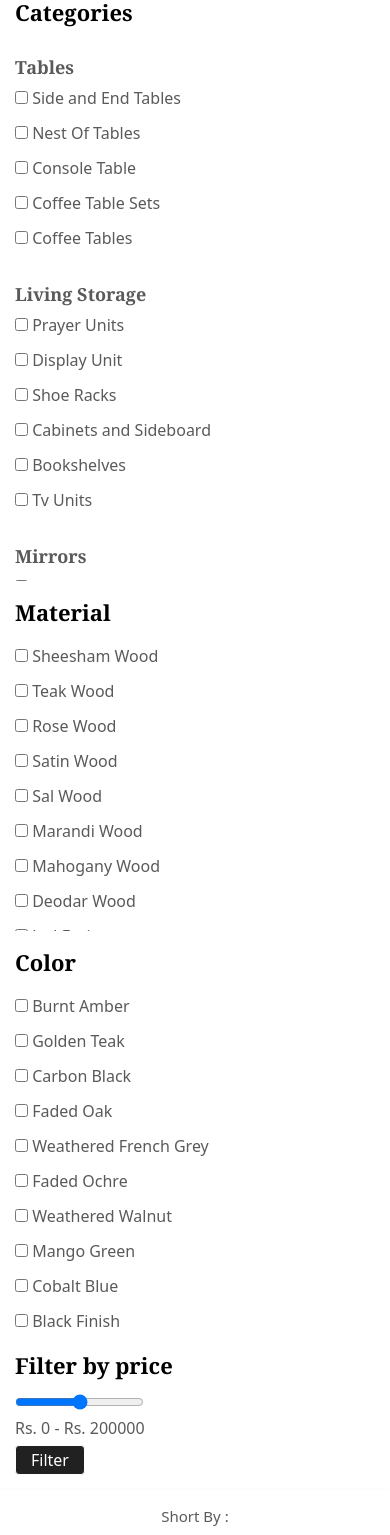
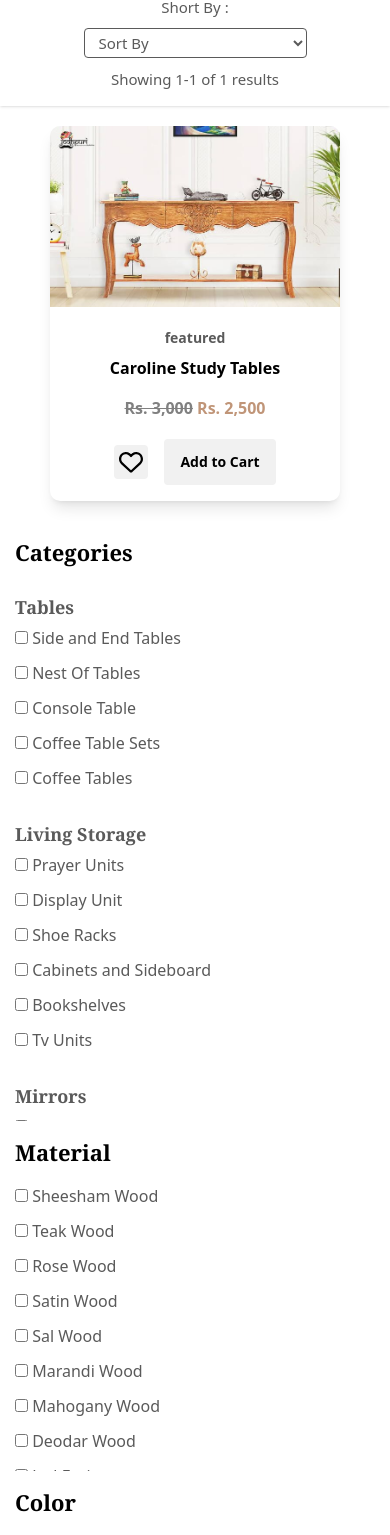
Before and after one commit to Star-codding/next-monsta-website, a Next.js app: page /product-listing in a window 390 px wide. Shown: the part 251-1786 px from the top of the page. Built offline with nearby package versions, Linux system fonts and the light colour scheme.

Commit message:
file updated

```diff
--- a/src/app/Common/Header.jsx
+++ b/src/app/Common/Header.jsx
@@ -23,8 +23,8 @@ export default function Header() {
               <div>
                 <p>Contact us 24/7 : +91-9781234560 / furniture@gmail.com</p>
               </div>
-              <div className='text-right'>
-                <button>Login / Register</button>
+              <div className='text-right cursor-pointer'>
+                <button>  <Link href={"/register"}>Login / Register </Link> </button>
               </div>
             </div>
           </div>
--- a/src/app/layout.js
+++ b/src/app/layout.js
@@ -26,7 +26,7 @@ export default function RootLayout({ children }) {
         <Header/>
         {children}
         <ScrollToTop/>
-        {/* <Footer/> */}
+        <Footer/>
       </body>
     </html>
   );
--- a/src/app/product-listing/page.jsx
+++ b/src/app/product-listing/page.jsx
@@ -19,12 +19,8 @@ export default function page() {
         },
     ]
 
-
-
     const [tabData, setTabData] = useState(dummData);
     const [activeTab, setActiveTab] = useState("featured");
-
-
 
     const tabings = (tab) => {
         setActiveTab(tab);
@@ -37,8 +33,6 @@ export default function page() {
         setTabData(newData)
     }, [activeTab])
 
-
-
     return (
         <div>
             <div className='max-w-[1320px] mx-auto'>
@@ -50,253 +44,147 @@ export default function page() {
                     </div>
                 </div>
 
-                <div className='grid lg:grid-cols-[20%_auto] grid mt-[30px]'>
-                    <div>
-                        <div className='p-[15px]  h-[600px] overflow-y-scroll  scroll '>
+                <div className='grid lg:grid-cols-[20%_auto] grid-cols-1 mt-[30px]'>
+                    <div className='order-2 lg:order-1'>
+                        <div className='p-[15px] h-[600px] overflow-y-scroll scroll'>
                             <h1 className='text-[22px] font-serif font-bold'>Categories</h1>
-
                             <div>
                                 <p className='text-[18px] font-semibold font-serif mt-[25px] text-[rgb(90,90,90)]'>Tables</p>
                                 <ul className='leading-[35px] text-[rgb(90,90,90)]'>
-                                    <li>
-                                        <input type="checkbox" /> Side and End Tables
-                                    </li>
-                                    <li>
-                                        <input type="checkbox" /> Nest Of Tables
-                                    </li>
-                                    <li>
-                                        <input type="checkbox" /> Console Table
-                                    </li>
-                                    <li>
-                                        <input type="checkbox" /> Coffee Table Sets
-                                    </li>
-                                    <li>
-                                        <input type="checkbox" /> Coffee Tables
-                                    </li>
-
+                                    <li><input type="checkbox" /> Side and End Tables</li>
+                                    <li><input type="checkbox" /> Nest Of Tables</li>
+                                    <li><input type="checkbox" /> Console Table</li>
+                                    <li><input type="checkbox" /> Coffee Table Sets</li>
+                                    <li><input type="checkbox" /> Coffee Tables</li>
                                 </ul>
                             </div>
-
 
                             <div>
                                 <p className='text-[18px] font-semibold font-serif mt-[25px] text-[rgb(90,90,90)]'>Living Storage</p>
                                 <ul className='leading-[35px] text-[rgb(90,90,90)]'>
-                                    <li>
-                                        <input type="checkbox" /> Prayer Units
-                                    </li>
-                                    <li>
-                                        <input type="checkbox" /> Display Unit
-                                    </li>
-                                    <li>
-                                        <input type="checkbox" /> Shoe Racks
-                                    </li>
-                                    <li>
-                                        <input type="checkbox" /> Cabinets and Sideboard
-                                    </li>
-                                    <li>
-                                        <input type="checkbox" /> Bookshelves
-                                    </li>
-                                    <li>
-                                        <input type="checkbox" /> Tv Units
-                                    </li>
-
+                                    <li><input type="checkbox" /> Prayer Units</li>
+                                    <li><input type="checkbox" /> Display Unit</li>
+                                    <li><input type="checkbox" /> Shoe Racks</li>
+                                    <li><input type="checkbox" /> Cabinets and Sideboard</li>
+                                    <li><input type="checkbox" /> Bookshelves</li>
+                                    <li><input type="checkbox" /> Tv Units</li>
                                 </ul>
                             </div>
+
                             <div>
                                 <p className='text-[18px] font-semibold font-serif mt-[25px] text-[rgb(90,90,90)]'>Mirrors</p>
                                 <ul className='leading-[35px] text-[rgb(90,90,90)]'>
-                                    <li>
-                                        <input type="checkbox" /> Wooden Mirrors
-                                    </li>
+                                    <li><input type="checkbox" /> Wooden Mirrors</li>
                                 </ul>
                             </div>
 
                             <div>
                                 <p className='text-[18px] font-semibold font-serif mt-[25px] text-[rgb(90,90,90)]'>Sofa Cum Bed</p>
                                 <ul className='leading-[35px] text-[rgb(90,90,90)]'>
-                                    <li>
-                                        <input type="checkbox" /> Wooden Sofa Cum Bed
-                                    </li>
+                                    <li><input type="checkbox" /> Wooden Sofa Cum Bed</li>
                                 </ul>
                             </div>
-
 
                             <div>
                                 <p className='text-[18px] font-semibold font-serif mt-[25px] text-[rgb(90,90,90)]'>Sofa Sets</p>
                                 <ul className='leading-[35px] text-[rgb(90,90,90)]'>
-                                    <li>
-                                        <input type="checkbox" /> L Shape Sofa
-                                    </li>
-                                    <li>
-                                        <input type="checkbox" /> 1 Seater Sofa
-                                    </li>
-                                    <li>
-                                        <input type="checkbox" /> 2 Seater Sofa
-                                    </li>
-                                    <li>
-                                        <input type="checkbox" /> 3 Seater Sofa
-                                    </li>
-                                    <li>
-                                        <input type="checkbox" /> Wooden Sofa Sets
-                                    </li>
-
+                                    <li><input type="checkbox" /> L Shape Sofa</li>
+                                    <li><input type="checkbox" /> 1 Seater Sofa</li>
+                                    <li><input type="checkbox" /> 2 Seater Sofa</li>
+                                    <li><input type="checkbox" /> 3 Seater Sofa</li>
+                                    <li><input type="checkbox" /> Wooden Sofa Sets</li>
                                 </ul>
                             </div>
 
                             <div>
                                 <p className='text-[18px] font-semibold font-serif mt-[25px] text-[rgb(90,90,90)]'>Swing Jhula</p>
                                 <ul className='leading-[35px] text-[rgb(90,90,90)]'>
-                                    <li>
-                                        <input type="checkbox" /> Wooden Jhula
-                                    </li>
-                                </ul>
-                            </div>
-
-                        </div>
-
-                        <div className=' p-[15px] h-[350px] overflow-y-scroll scroll'>
-                            <div>
-                                <h1 className='text-[22px] font-serif font-bold'>Material</h1>
-                            </div>
-
-
-                            <div>
-
-                                <ul className='leading-[35px] text-[rgb(90,90,90)] mt-[10px]'>
-                                    <li>
-                                        <input type="checkbox" /> Sheesham Wood
-                                    </li>
-                                    <li>
-                                        <input type="checkbox" /> Teak Wood
-                                    </li>
-                                    <li>
-                                        <input type="checkbox" /> Rose Wood
-                                    </li>
-                                    <li>
-                                        <input type="checkbox" /> Satin Wood
-                                    </li>
-                                    <li>
-                                        <input type="checkbox" /> Sal Wood
-                                    </li>
-                                    <li>
-                                        <input type="checkbox" /> Marandi Wood
-                                    </li>
-                                    <li>
-                                        <input type="checkbox" /> Mahogany Wood
-                                    </li>
-                                    <li>
-                                        <input type="checkbox" /> Deodar Wood
-                                    </li>
-                                    <li>
-                                        <input type="checkbox" /> JackFruit
-                                    </li>
-
+                                    <li><input type="checkbox" /> Wooden Jhula</li>
                                 </ul>
                             </div>
                         </div>
 
-
-                        <div className=' p-[15px]'>
+                        <div className='p-[15px] h-[350px] overflow-y-scroll scroll'>
                             <div>
-                                <h1 className='text-[22px] font-serif font-bold'>Color</h1>
+                                <h1 className='text-[22px] font-serif font-bold'>Material</h1>
                             </div>
-
-
-                            <div>
-
                             <ul className='leading-[35px] text-[rgb(90,90,90)] mt-[10px]'>
-                                    <li>
-                                        <input type="checkbox" /> Burnt Amber
-                                    </li>
-                                    <li>
-                                        <input type="checkbox" /> Golden Teak
-                                    </li>
-                                    <li>
-                                        <input type="checkbox" /> Carbon Black
-                                    </li>
-                                    <li>
-                                        <input type="checkbox" /> Faded Oak
-                                    </li>
-                                    <li>
-                                        <input type="checkbox" /> Weathered French Grey
-                                    </li>
-                                    <li>
-                                        <input type="checkbox" /> Faded Ochre
-                                    </li>
-                                    <li>
-                                        <input type="checkbox" /> Weathered Walnut
-                                    </li>
-                                    <li>
-                                        <input type="checkbox" /> Mango Green
-                                    </li>
-                                    <li>
-                                        <input type="checkbox" /> Cobalt Blue
-                                    </li>
-                                    <li>
-                                        <input type="checkbox" /> Black Finish
-                                    </li>
-
+                                <li><input type="checkbox" /> Sheesham Wood</li>
+                                <li><input type="checkbox" /> Teak Wood</li>
+                                <li><input type="checkbox" /> Rose Wood</li>
+                                <li><input type="checkbox" /> Satin Wood</li>
+                                <li><input type="checkbox" /> Sal Wood</li>
+                                <li><input type="checkbox" /> Marandi Wood</li>
+                                <li><input type="checkbox" /> Mahogany Wood</li>
+                                <li><input type="checkbox" /> Deodar Wood</li>
+                                <li><input type="checkbox" /> JackFruit</li>
                             </ul>
                         </div>
 
-                            <div>
+                        <div className='p-[15px]'>
+                            <h1 className='text-[22px] font-serif font-bold'>Color</h1>
+                            <ul className='leading-[35px] text-[rgb(90,90,90)] mt-[10px]'>
+                                <li><input type="checkbox" /> Burnt Amber</li>
+                                <li><input type="checkbox" /> Golden Teak</li>
+                                <li><input type="checkbox" /> Carbon Black</li>
+                                <li><input type="checkbox" /> Faded Oak</li>
+                                <li><input type="checkbox" /> Weathered French Grey</li>
+                                <li><input type="checkbox" /> Faded Ochre</li>
+                                <li><input type="checkbox" /> Weathered Walnut</li>
+                                <li><input type="checkbox" /> Mango Green</li>
+                                <li><input type="checkbox" /> Cobalt Blue</li>
+                                <li><input type="checkbox" /> Black Finish</li>
+                            </ul>
+
                             <div className='mt-[10px]'>
                                 <h1 className='text-[22px] font-serif font-bold'>Filter by price</h1>
                             </div>
-
                             <div className='mt-[10px]'>
                                 <input type="range" />
                                 <p className='text-[rgb(90,90,90)]'>Rs. 0 - Rs. 200000</p>
                             </div>
-
                             <button className='border text-white bg-[rgb(33,33,33)] p-[2px_15px] rounded mt-[5px] cursor-pointer hover:bg-[rgb(192,149,120)]'>Filter</button>
                         </div>
                     </div>
 
+                    <div className='order-1 lg:order-2'>
+                        <div className='lg:flex shadow p-[15px] md:block md:text-center gap-[20px] text-[15px] text-[rgb(90,90,90)] lg:justify-end lg:items-center'>
+                            <p className='text-center'>Short By :</p>
+                            <div className='mx-auto text-center mt-[10px]'>
+                                <select
+                                    name="sort"
+                                    id="sort"
+                                    className="border py-[3px] px-[10px] rounded min-w-max "
+                                >
+                                    <option value="">Sort By</option>
+                                    <option value="featured">Featured Products</option>
+                                    <option value="new">New Arrivals</option>
+                                    <option value="onsale">On Sale</option>
+                                    <option value="bestselling">Best Selling</option>
+                                    <option value="price_low_high">Sort by Price: Low to High</option>
+                                    <option value="price_high_low">Sort by Price: High to Low</option>
+                                    <option value="name_a_z">Sort by Name: A to Z</option>
+                                    <option value="name_z_a">Sort by Name: Z to A</option>
+                                </select>
 
-
-
-
-                    </div>
-
-
-                    <div >
-                        <div className='lg:flex shadow p-[15px] md:block md:text-center gap-[20px] text-[15px] text-[rgb(90,90,90)]  lg:justify-end lg:items-center '>
-                            <p className=' text-center'>Short By :</p>
-                            <div className=' mx-auto text-center mt-[10px]'>
-                                <select name="" className='w-[150px] border p-[3px_10px] rounded' id="">
-                                    <option value="">Short By</option>
-                                    <option value="">Featured Products</option>
-                                    <option value="">New Arrivals</option>
-                                    <option value="">Onsale</option>
-                                    <option value="">Best Selling</option>
-                                    <option value="">Short by Price: Low to High</option>
-                                    <option value="">Short by Price: High to Low</option>
-                                    <option value="">Short by Name: A to Z</option>
-                                    <option value="">Short by Name: Z to A</option>
-
-                                </select>
                             </div>
                             <p className='text-center mt-[10px]'>Showing 1-1 of 1 results</p>
                         </div>
 
-
-
                         <div className='grid lg:grid-cols-3 grid-cols-1 gap-[20px] max-w-[1450px] mx-auto p-[20px_50px]'>
-
-                            {tabData.map((v, i) => {
+                            {tabData.map((v) => {
                                 return (
                                     <div key={v.id} className='bg-white rounded-[10px] overflow-hidden shadow-lg hover:shadow-2xl transition-shadow duration-300 ease-in-out'>
-                                        <Link href={"/product"}>  <Image src={v.image} alt='image' className='w-full h-auto' /> </Link>
+                                        <Link href={"/product"}><Image src={v.image} alt='image' className='w-full h-auto' /></Link>
                                         <div className='text-center leading-[30px] p-4'>
                                             <p className='text-[14px] text-[rgb(90,90,90)] font-semibold'>{v.category}</p>
                                             <h1 className='font-bold'>{v.title}</h1>
                                             <p className='pt-[10px] text-[rgb(192,149,120)] font-bold'>
                                                 <span className='line-through text-[grey]'>Rs. 3,000</span> Rs. 2,500
                                             </p>
-                                            <div className='flex items-center justify-center gap-4 pt-4 '>
+                                            <div className='flex items-center justify-center gap-4 pt-4'>
                                                 <FaRegHeart className='p-[5px] text-[34px] bg-[rgb(241,241,241)] rounded hover:bg-[rgb(192,149,120)]' />
-                                                <button className='px-4 py-2 bg-[rgb(241,241,241)] text-[14px] font-semibold rounded hover:bg-[rgb(192,149,120)]  transition-colors duration-300 ease-in-out cursor-pointer'>
+                                                <button className='px-4 py-2 bg-[rgb(241,241,241)] text-[14px] font-semibold rounded hover:bg-[rgb(192,149,120)] transition-colors duration-300 ease-in-out cursor-pointer'>
                                                     Add to Cart
                                                 </button>
                                             </div>
@@ -304,31 +192,10 @@ export default function page() {
                                     </div>
                                 )
                             })}
-
-
-
                         </div>
-
-
                     </div>
-
-
-
-
-
-
-
                 </div>
-
-
-
-
-
             </div>
-
-
-
-
         </div>
     )
 }
--- /dev/null
+++ b/src/app/register/page.jsx
@@ -0,0 +1,52 @@
+import React from 'react'
+
+export default function page() {
+    return (
+        <div>
+            <div className='max-w-[1320px] mx-auto mb-[35px]'>
+                <div className='mt-[15px] shadow p-[15px_0px] text-center'>
+                    <h1 className='text-[32px] font-bold mb-[5px] font-serif'>My Account</h1>
+                    <div className='flex gap-[10px] justify-center text-[15px] font-semibold font-sans'>
+                        <p>Home &gt; </p>
+                        <p className='text-[rgb(192,149,120)]'>My Account</p>
+                    </div>
+                </div>
+
+
+                <div className='grid lg:grid-cols-2 grid-cols-1 mt-[20px] '>
+                    <div className='p-[15px]'>
+                        <h1 className='text-[30px] font-serif font-semibold'>Login</h1>
+
+                        <div className='mt-[20px] shadow p-[15px] rounded-md'>
+                           <p  className='mt-[10px]'> Email * <br /></p>
+                            <input type="text" placeholder='Email Address' className='border p-[5px_10px] w-[99%] mt-[15px] rounded ' /> <br />
+                            <p className='mt-[10px]'> Password * <br /></p>
+                            <input type="password" placeholder='Password' className='border p-[5px_10px] w-[99%] mt-[15px] rounded' /> <br />
+                            <div className='flex justify-between items-center mt-[10px]'>
+                                <p className='text-[rgb(192,149,120)] text-[14px] cursor-pointer font-semibold'>Lost Your Password ?</p>
+                            <button className='bg-[rgb(192,149,120)] text-white p-[5px_15px] rounded-[20px] mt-[25px] font-bold'>Login</button>
+                            </div>
+
+                        </div>
+                    </div>
+                    <div className='p-[15px]'>
+                        <h1 className='text-[30px] font-serif font-semibold'>Register</h1>
+
+
+                        <div className='mt-[20px] shadow p-[15px] rounded-md'>
+                           <p  className='mt-[10px]'> Email * <br /></p>
+                            <input type="text" placeholder='Email Address' className='border p-[5px_10px] w-[99%] mt-[15px] rounded' /> <br />
+                            <p className='mt-[10px]'> Password * <br /></p>
+                            <input type="password" placeholder='Password' className='border p-[5px_10px] w-[99%] mt-[15px] rounded' /> <br />
+                            <div className='flex justify-between items-center mt-[10px]'>
+                                <p className='text-[rgb(192,149,120)] text-[14px] cursor-pointer font-semibold'></p>
+                            <button className='bg-[rgb(192,149,120)] text-white p-[5px_15px] rounded-[20px] mt-[25px] font-bold'>Register</button>
+                            </div>
+
+                        </div>
+                    </div>
+                </div>
+            </div>
+        </div>
+    )
+}
```
Lines whose indentation alone changed are shown as unchanged.
